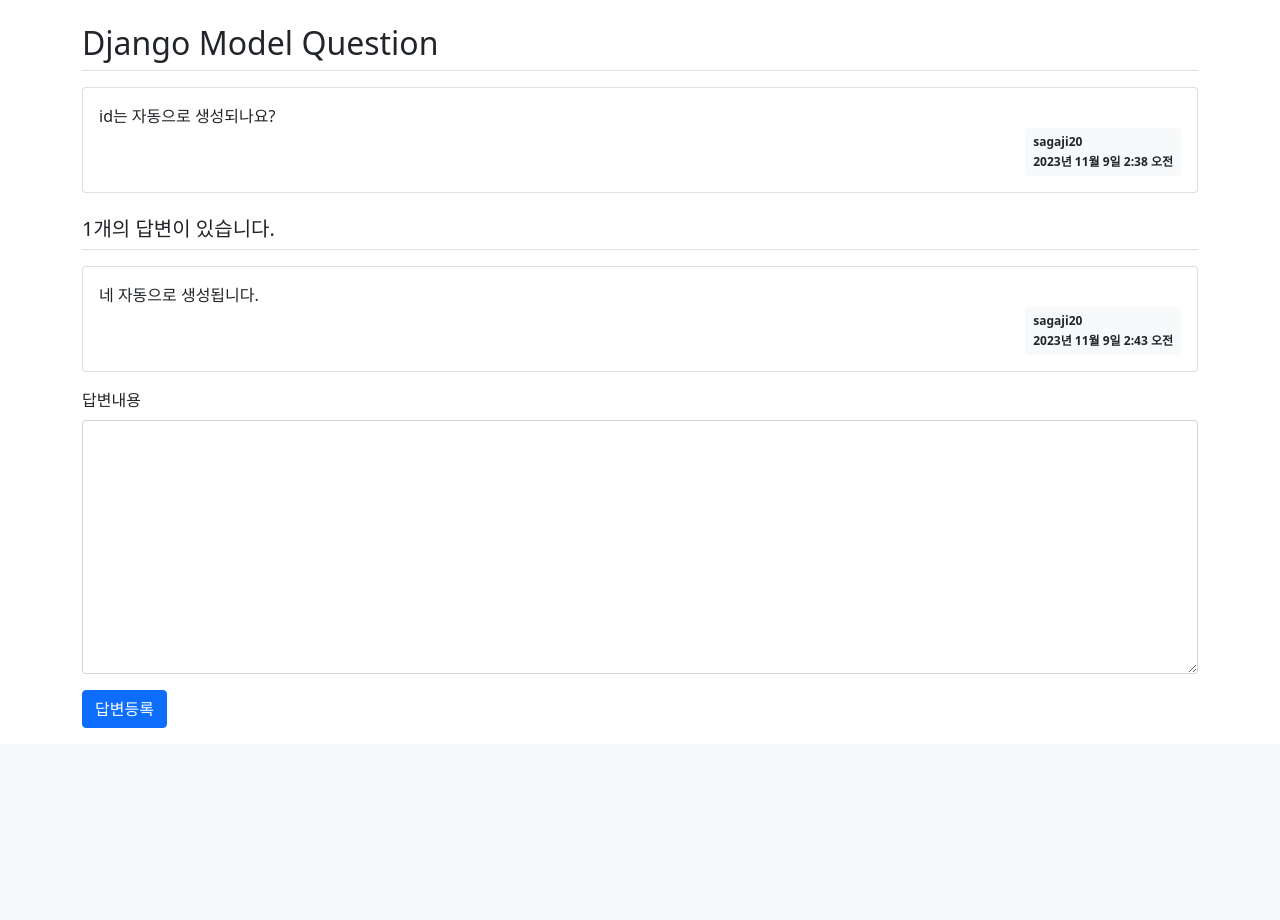
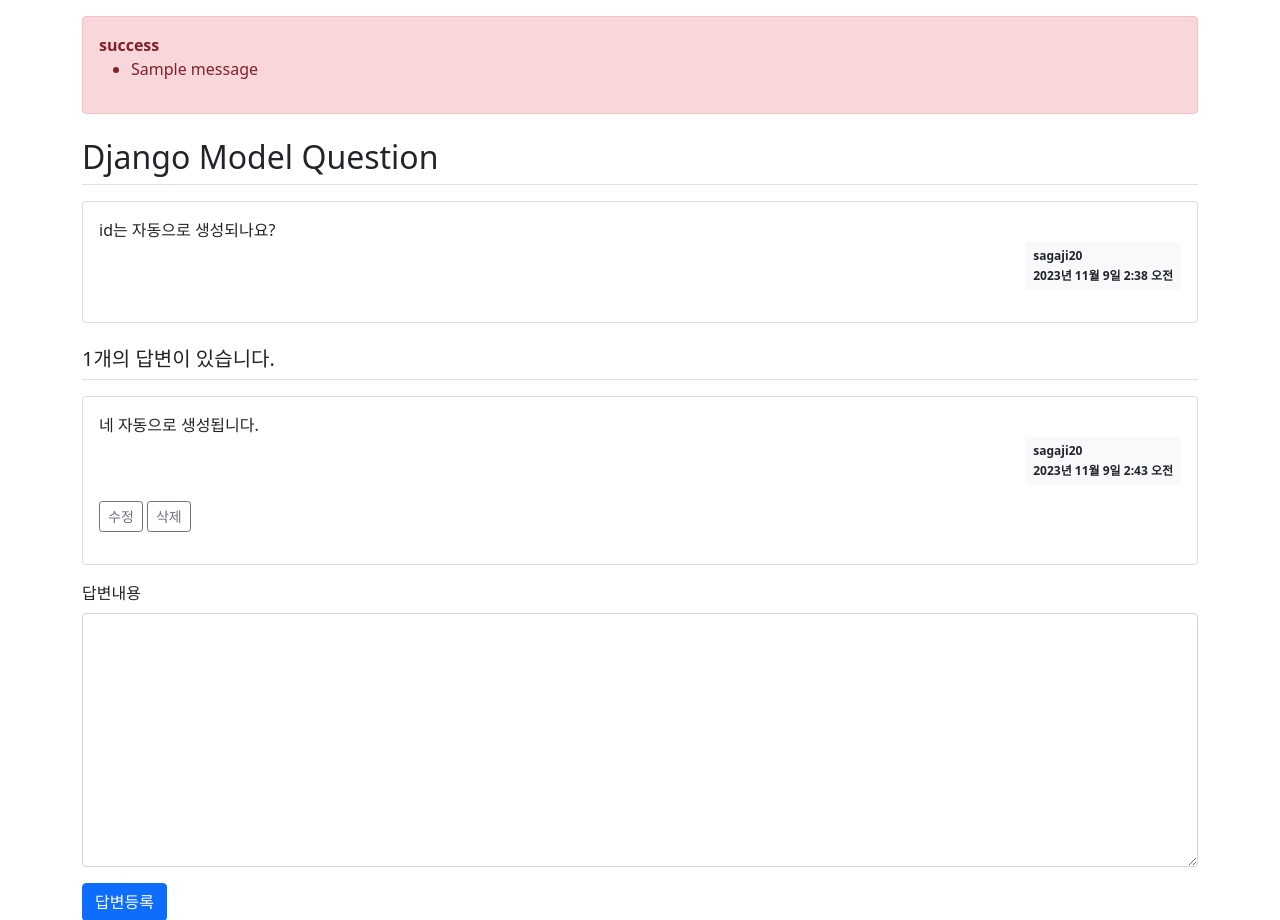
Before and after one commit to Kim-YongJ/Django, a Django app: page /pybo/answer/create/2/ in a window 1280 px wide. Shown: the part 57-977 px from the top of the page. Before the commit the page ends 785 px from the top, so only its background shows below. Run offline with Django 4.2, Linux system fonts and the light colour scheme; a user stored in the database is signed in; data comes from the database, SQL or seed files in the repository; both versions use the stored data as it was after the commit; one stand-in notice (Sample message) is shown; some libraries are stand-ins or nearby versions.

Commit message:
수정/삭제 까지

```diff
--- a/pybo/models.py
+++ b/pybo/models.py
@@ -7,6 +7,7 @@ class Question(models.Model):
     subject = models.CharField(max_length=200)
     content = models.TextField()
     create_date = models.DateTimeField()
+    modify_date = models.DateTimeField(null=True, blank=True)
 
     def __str__(self):
         return self.subject
@@ -16,3 +17,4 @@ class Answer(models.Model):
     question = models.ForeignKey(Question, on_delete=models.CASCADE)
     content = models.TextField()
     create_date = models.DateTimeField()
+    modify_date = models.DateTimeField(null=True, blank=True)
--- a/pybo/urls.py
+++ b/pybo/urls.py
@@ -9,4 +9,8 @@ urlpatterns = [
     path('<int:question_id>/', views.detail, name='detail'),
     path('answer/create/<int:question_id>/', views.answer_create, name='answer_create'),
     path('question/create/', views.question_create, name='question_create'),
+    path('question/modify/<int:question_id>/', views.question_modify, name='question_modify'),
+    path('question/delete/<int:question_id>/', views.question_delete, name='question_delete'),
+    path('answer/modify/<int:answer_id>/', views.answer_modify, name='answer_modify'),
+    path('answer/delete/<int:answer_id>/', views.answer_delete, name='answer_delete'),
 ]
--- a/pybo/views.py
+++ b/pybo/views.py
@@ -1,9 +1,10 @@
 from django.shortcuts import render, get_object_or_404, redirect
 from django.utils import timezone
-from .models import Question
+from .models import Question, Answer
 from .forms import QuestionForm, AnswerForm
 from django.core.paginator import Paginator
 from django.contrib.auth.decorators import login_required
+from django.contrib import messages
 
 def index(request):
     page = request.GET.get('page', '1')  # 페이지
@@ -39,6 +40,33 @@ def answer_create(request, question_id):
     return render(request, 'pybo/question_detail.html', context)
 
 @login_required(login_url='common:login')
+def answer_modify(request, answer_id):
+    answer = get_object_or_404(Answer, pk=answer_id)
+    if request.user != answer.author:
+        messages.error(request, '수정권한이 없습니다')
+        return redirect('pybo:detail', question_id=answer.question.id)
+    if request.method == "POST":
+        form = AnswerForm(request.POST, instance=answer)
+        if form.is_valid():
+            answer = form.save(commit=False)
+            answer.modify_date = timezone.now()
+            answer.save()
+            return redirect('pybo:detail', question_id=answer.question.id)
+    else:
+        form = AnswerForm(instance=answer)
+    context = {'answer': answer, 'form': form}
+    return render(request, 'pybo/answer_form.html', context)
+
+@login_required(login_url='common:login')
+def answer_delete(request, answer_id):
+    answer = get_object_or_404(Answer, pk=answer_id)
+    if request.user != answer.author:
+        messages.error(request, '삭제권한이 없습니다')
+    else:
+        answer.delete()
+    return redirect('pybo:detail', question_id=answer.question.id)
+
+@login_required(login_url='common:login')
 def question_create(request):
     if request.method == 'POST':
         form = QuestionForm(request.POST)
@@ -52,3 +80,30 @@ def question_create(request):
         form = QuestionForm()
     context = {'form': form}
     return render(request, 'pybo/question_form.html', context)
+
+@login_required(login_url='common:login')
+def question_modify(request, question_id):
+    question = get_object_or_404(Question, pk=question_id)
+    if request.user != question.author:
+        messages.error(request, '수정권한이 없습니다')
+        return redirect('pybo:detail', question_id=question.id)
+    if request.method == "POST":
+        form = QuestionForm(request.POST, instance=question)
+        if form.is_valid():
+            question = form.save(commit=False)
+            question.modify_date = timezone.now()  # 수정일시 저장
+            question.save()
+            return redirect('pybo:detail', question_id=question.id)
+    else:
+        form = QuestionForm(instance=question)
+    context = {'form': form}
+    return render(request, 'pybo/question_form.html', context)
+
+@login_required(login_url='common:login')
+def question_delete(request, question_id):
+    question = get_object_or_404(Question, pk=question_id)
+    if request.user != question.author:
+        messages.error(request, '삭제권한이 없습니다')
+        return redirect('pybo:detail', question_id=question.id)
+    question.delete()
+    return redirect('pybo:index')
--- a/templates/base.html
+++ b/templates/base.html
@@ -20,5 +20,9 @@
 <!-- 기본 템플릿 안에 삽입될 내용 End -->
 <!-- Bootstrap JS -->
 <script src="{% static 'bootstrap.min.js' %}"></script>
+<!-- 자바스크립트 Start -->
+{% block script %}
+{% endblock %}
+<!-- 자바스크립트 End -->
 </body>
 </html>
--- a/templates/pybo/question_detail.html
+++ b/templates/pybo/question_detail.html
@@ -2,17 +2,40 @@
 {% block content %}
 
 <div class="container my-3">
+    <!-- message 표시 -->
+    {% if messages %}
+    <div class="alert alert-danger my-3" role="alert">
+    {% for message in messages %}
+        <strong>{{ message.tags }}</strong>
+        <ul><li>{{ message.message }}</li></ul>
+    {% endfor %}
+    </div>
+    {% endif %}
     <!-- 질문 -->
     <h2 class="border-bottom py-2">{{ question.subject }}</h2>
     <div class="card my-3">
         <div class="card-body">
             <div class="card-text" style="white-space: pre-line;">{{ question.content }}</div>
             <div class="d-flex justify-content-end">
+                {% if question.modify_date %}
+                <div class="badge bg-light text-dark p-2 text-start mx-3">
+                    <div class="mb-2">modified at</div>
+                    <div>{{ question.modify_date }}</div>
+                </div>
+                {% endif %}
                 <div class="badge bg-light text-dark p-2 text-start">
                     <div class="mb-2">{{ question.author.username }}</div>
                     <div>{{ question.create_date }}</div>
                 </div>
             </div>
+            <div class="my-3">
+            {% if request.user == answer.author %}
+            <a href="{% url 'pybo:answer_modify' answer.id  %}"
+               class="btn btn-sm btn-outline-secondary">수정</a>
+            <a href="#" class="delete btn btn-sm btn-outline-secondary "
+               data-uri="{% url 'pybo:answer_delete' answer.id  %}">삭제</a>
+            {% endif %}
+        </div>
         </div>
     </div>
     <!-- 답변 -->
@@ -22,10 +45,24 @@
         <div class="card-body">
             <div class="card-text" style="white-space: pre-line;">{{ answer.content }}</div>
             <div class="d-flex justify-content-end">
+                {% if answer.modify_date %}
+                <div class="badge bg-light text-dark p-2 text-start mx-3">
+                    <div class="mb-2">modified at</div>
+                    <div>{{ answer.modify_date }}</div>
+                </div>
+                {% endif %}
                 <div class="badge bg-light text-dark p-2 text-start">
                     <div class="mb-2">{{ answer.author.username }}</div>
                     <div>{{ answer.create_date }}</div>
                 </div>
+            </div>
+            <div class="my-3">
+                {% if request.user == question.author %}
+                <a href="{% url 'pybo:question_modify' question.id  %}"
+                   class="btn btn-sm btn-outline-secondary">수정</a>
+                <a href="javascript:void(0)" class="delete btn btn-sm btn-outline-secondary"
+       data-uri="{% url 'pybo:question_delete' question.id  %}">삭제</a>
+                {% endif %}
             </div>
         </div>
     </div>
@@ -57,3 +94,16 @@
 </div>
 
 {% endblock %}
+
+{% block script %}
+<script type='text/javascript'>
+const delete_elements = document.getElementsByClassName("delete");
+Array.from(delete_elements).forEach(function(element) {
+    element.addEventListener('click', function() {
+        if(confirm("정말로 삭제하시겠습니까?")) {
+            location.href = this.dataset.uri;
+        };
+    });
+});
+</script>
+{% endblock %}
```
Also changed, not shown: templates/pybo/answer_form.html (added, +16 -0 lines), db.sqlite3, pybo/migrations/0004_answer_modify_date_question_modify_date.py (added).
